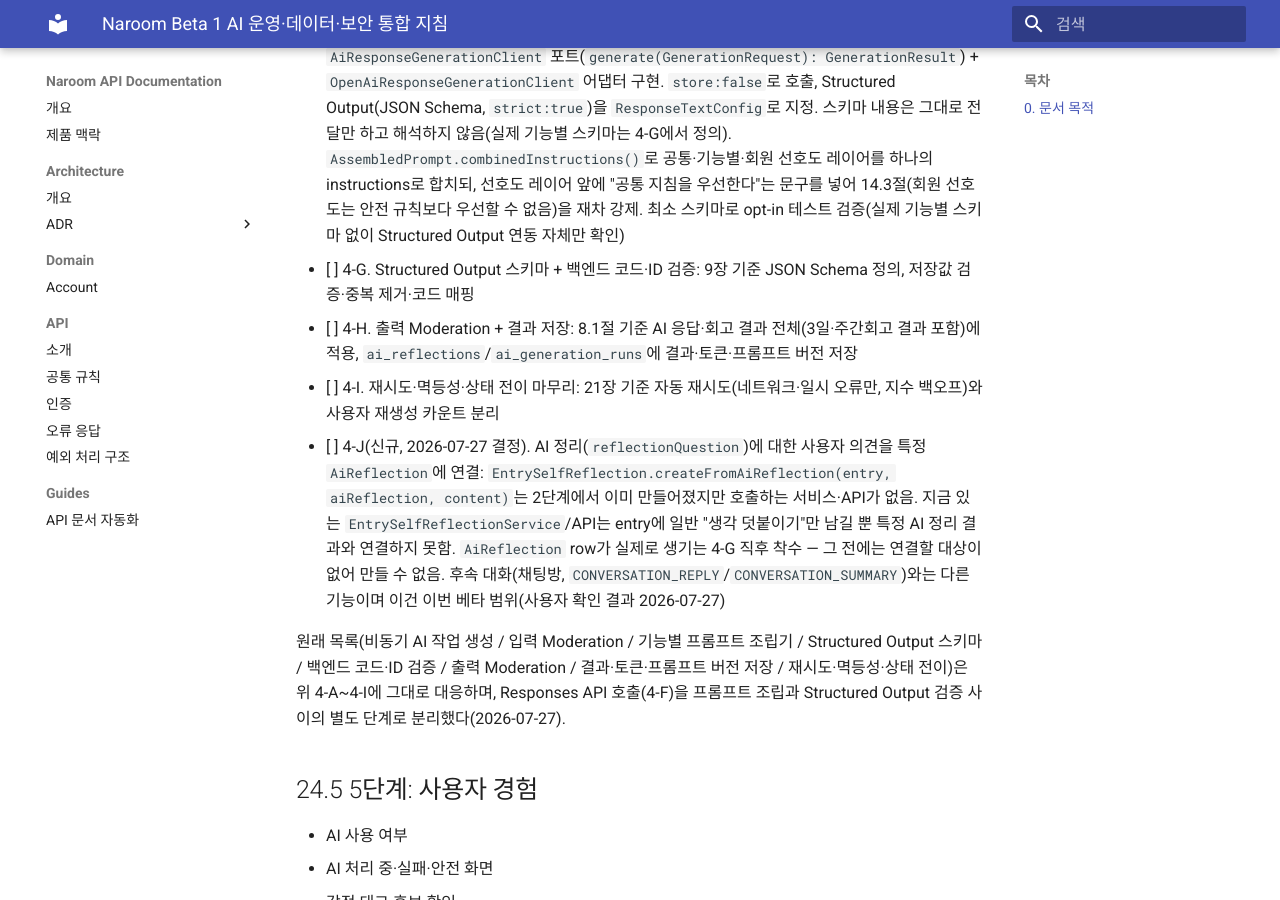
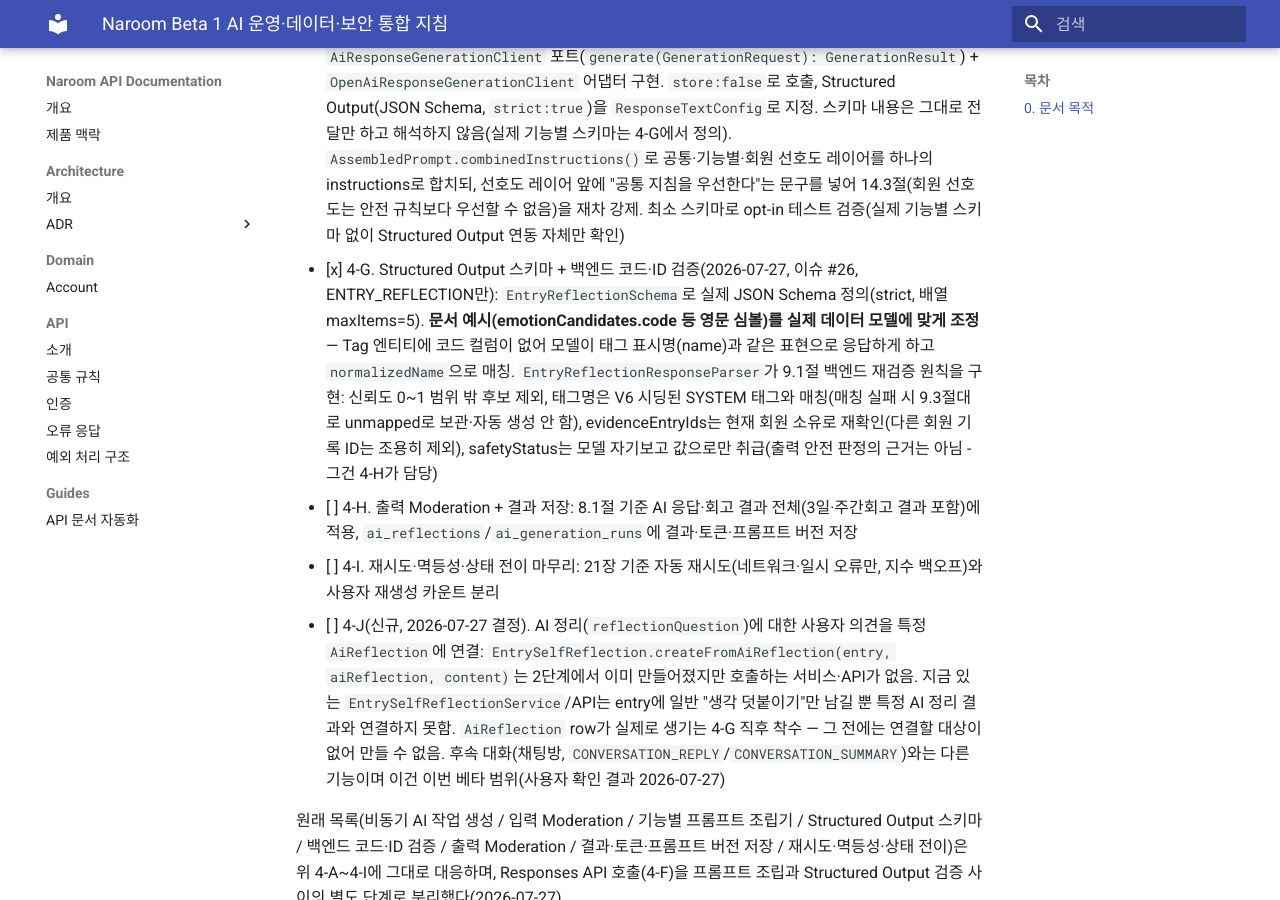
Before and after one commit to gvo-cheryl/narrom-api, an MkDocs documentation site: the page built from docs/api/ai-policy-architecture.md, in a window 1280 px wide and 900 px high, scrolled down 33581 px. Built offline with MkDocs 1.6.1 and Material for MkDocs 9.7.7, drawn with Linux system fonts in a browser that asks for light colours.

Commit message:
docs(ai): 4단계 파이프라인 4-G 완료 체크
관련: #20, #26

```diff
--- a/docs/api/ai-policy-architecture.md
+++ b/docs/api/ai-policy-architecture.md
@@ -1092,7 +1092,7 @@ OpenAI가 처리할 본문을 별도의 암호문 상태로 보내면 모델이
 - [x] 4-D. 입력 Moderation 연동(2026-07-27, 이슈 #26): `AiModerationClient` 포트 인터페이스(`classify(text): AiSafetyGrade`) + `OpenAiModerationClient` 어댑터 구현. 모델은 `omni-moderation-latest`로 고정(환경변수 아님 — 생성 모델과 별개 정책). 결과 매핑: `flagged=false`→`NORMAL`, `flagged=true`+자해 카테고리(selfHarm/selfHarmIntent/selfHarmInstructions)→`CRISIS`(8.4절 안전 지원 우선), 그 외 flagged→`RESTRICTED`. `AiJobService.applyInputSafetyGrade`가 등급을 작업 상태 전이(`blockJob`/`markJobSafetySupport`)로 연결. 분류 로직은 실제 SDK 타입(`Moderation`)을 빌더로 구성해 네트워크 없이 단위 테스트로 검증, 실제 API 호출은 opt-in 테스트로 별도 확인. 큐 선점→이 단계를 실제로 잇는 스케줄러·bounded 실행기는 생성 단계(4-F)까지 갖춰진 뒤 한 번에 연결 예정(그 전에 연결하면 통과한 작업이 이어갈 다음 단계가 없어 PROCESSING에 머물다 임대 만료로 소진됨)
 - [x] 4-E. 기능별 프롬프트 조립기(2026-07-27, 이슈 #26, 부분): 14장 5단계 조립 구조를 `AiInstructionCatalog`(공통·기능별 지침·출력 스키마 버전, 백엔드 코드로 관리)와 `PromptAssembler`(회원 선호도·현재 요청 맥락은 실제 데이터로 조립)로 구현. **`ENTRY_REFLECTION`만 지원** — 3일/주간 회고는 §12의 기간별 데이터 집계·원문 선별 로직이 별도로 필요해 다음 단계로 분리(2026-07-27 결정: 이번 베타 범위엔 포함되지만 프롬프트 조립기와는 별개 작업). 후속 대화(`CONVERSATION_REPLY`/`CONVERSATION_SUMMARY`)는 이번 베타 범위에서 제외(2026-07-27 결정) — §3.2 문서 표현("후속 AI 대화... 사용자가 직접 후속 질문을 시작한 경우에만")과 다르므로 별도 확인 필요
 - [x] 4-F. Responses API 호출(store:false)(2026-07-27, 이슈 #26): `AiResponseGenerationClient` 포트(`generate(GenerationRequest): GenerationResult`) + `OpenAiResponseGenerationClient` 어댑터 구현. `store:false`로 호출, Structured Output(JSON Schema, `strict:true`)을 `ResponseTextConfig`로 지정. 스키마 내용은 그대로 전달만 하고 해석하지 않음(실제 기능별 스키마는 4-G에서 정의). `AssembledPrompt.combinedInstructions()`로 공통·기능별·회원 선호도 레이어를 하나의 instructions로 합치되, 선호도 레이어 앞에 "공통 지침을 우선한다"는 문구를 넣어 14.3절(회원 선호도는 안전 규칙보다 우선할 수 없음)을 재차 강제. 최소 스키마로 opt-in 테스트 검증(실제 기능별 스키마 없이 Structured Output 연동 자체만 확인)
-- [ ] 4-G. Structured Output 스키마 + 백엔드 코드·ID 검증: 9장 기준 JSON Schema 정의, 저장값 검증·중복 제거·코드 매핑
+- [x] 4-G. Structured Output 스키마 + 백엔드 코드·ID 검증(2026-07-27, 이슈 #26, ENTRY_REFLECTION만): `EntryReflectionSchema`로 실제 JSON Schema 정의(strict, 배열 maxItems=5). **문서 예시(emotionCandidates.code 등 영문 심볼)를 실제 데이터 모델에 맞게 조정** — Tag 엔티티에 코드 컬럼이 없어 모델이 태그 표시명(name)과 같은 표현으로 응답하게 하고 `normalizedName`으로 매칭. `EntryReflectionResponseParser`가 9.1절 백엔드 재검증 원칙을 구현: 신뢰도 0~1 범위 밖 후보 제외, 태그명은 V6 시딩된 SYSTEM 태그와 매칭(매칭 실패 시 9.3절대로 unmapped로 보관·자동 생성 안 함), evidenceEntryIds는 현재 회원 소유로 재확인(다른 회원 기록 ID는 조용히 제외), safetyStatus는 모델 자기보고 값으로만 취급(출력 안전 판정의 근거는 아님 - 그건 4-H가 담당)
 - [ ] 4-H. 출력 Moderation + 결과 저장: 8.1절 기준 AI 응답·회고 결과 전체(3일·주간회고 결과 포함)에 적용, `ai_reflections`/`ai_generation_runs`에 결과·토큰·프롬프트 버전 저장
 - [ ] 4-I. 재시도·멱등성·상태 전이 마무리: 21장 기준 자동 재시도(네트워크·일시 오류만, 지수 백오프)와 사용자 재생성 카운트 분리
 - [ ] 4-J(신규, 2026-07-27 결정). AI 정리(`reflectionQuestion`)에 대한 사용자 의견을 특정 `AiReflection`에 연결: `EntrySelfReflection.createFromAiReflection(entry, aiReflection, content)`는 2단계에서 이미 만들어졌지만 호출하는 서비스·API가 없음. 지금 있는 `EntrySelfReflectionService`/API는 entry에 일반 "생각 덧붙이기"만 남길 뿐 특정 AI 정리 결과와 연결하지 못함. `AiReflection` row가 실제로 생기는 4-G 직후 착수 — 그 전에는 연결할 대상이 없어 만들 수 없음. 후속 대화(채팅방, `CONVERSATION_REPLY`/`CONVERSATION_SUMMARY`)와는 다른 기능이며 이건 이번 베타 범위(사용자 확인 결과 2026-07-27)
```
